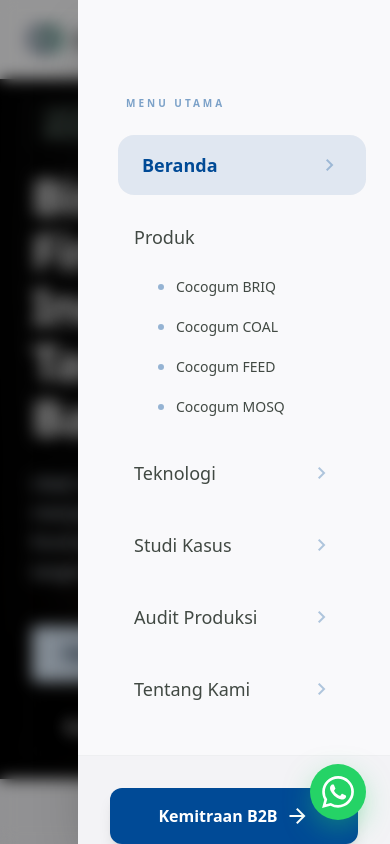
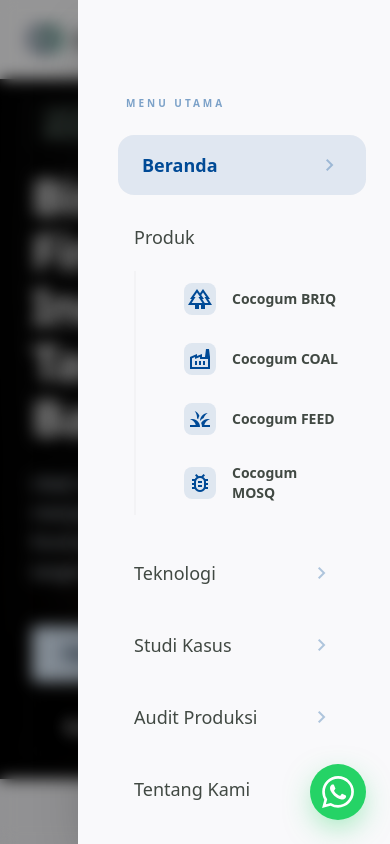
Before and after one commit to pratomobowo/web-cocogum, a Next.js app: page / in a window 390 px wide. Both pictures are taken after a click on the button "menu". Shown: the top 844 px of the page. Built offline with nearby package versions, Linux system fonts and the light colour scheme.

Commit message:
style: modernize product dropdown menu with icons and glassmorphism

```diff
--- a/src/components/layout/Header.tsx
+++ b/src/components/layout/Header.tsx
@@ -77,11 +77,18 @@
                       {link.name}
                       <span className="material-symbols-outlined text-[16px] group-hover/dropdown:-rotate-180 transition-transform duration-300">expand_more</span>
                     </Link>
-                    <div className="absolute top-[110%] left-0 w-60 bg-surface-container-lowest/95 backdrop-blur-xl rounded-2xl shadow-2xl border border-outline-variant/10 opacity-0 translate-y-4 pointer-events-none group-hover/dropdown:opacity-100 group-hover/dropdown:translate-y-0 group-hover/dropdown:pointer-events-auto transition-all duration-300 z-50 overflow-hidden">
-                      <div className="py-2 flex flex-col">
+                    <div className="absolute top-[120%] left-1/2 -translate-x-1/2 w-64 bg-surface/95 backdrop-blur-2xl rounded-2xl shadow-[0_10px_40px_-5px_rgba(0,0,0,0.2)] border border-outline-variant/10 opacity-0 translate-y-4 pointer-events-none group-hover/dropdown:opacity-100 group-hover/dropdown:translate-y-0 group-hover/dropdown:pointer-events-auto transition-all duration-300 ease-out z-50 p-2">
+                      <div className="flex flex-col gap-1">
                         {link.subItems.map((sub, idx) => (
-                          <Link key={sub.href} href={sub.href} className="px-5 py-3.5 text-sm text-on-surface-variant hover:text-primary hover:bg-primary/5 hover:pl-6 transition-all font-medium border-b border-outline-variant/5 last:border-none">
-                            {sub.name}
+                          <Link key={sub.href} href={sub.href} className="group/item flex items-center gap-4 px-4 py-3 rounded-xl hover:bg-primary/5 transition-all">
+                            <div className="w-10 h-10 rounded-xl bg-primary/10 flex items-center justify-center group-hover/item:bg-primary group-hover/item:shadow-lg transition-all duration-300">
+                              <span className="material-symbols-outlined text-[20px] text-primary group-hover/item:text-white transition-colors">
+                                {idx === 0 ? "forest" : idx === 1 ? "factory" : idx === 2 ? "grass" : "bug_report"}
+                              </span>
+                            </div>
+                            <span className="text-sm font-bold text-on-surface-variant group-hover/item:text-primary transition-colors">
+                              {sub.name}
+                            </span>
                           </Link>
                         ))}
                       </div>
@@ -160,15 +167,20 @@
                       >
                         <span className="text-lg">{link.name}</span>
                       </Link>
-                      <div className="pl-12 flex flex-col gap-2 mt-1 mb-2">
-                        {link.subItems.map(sub => (
+                      <div className="pl-6 flex flex-col gap-1 mt-1 mb-4 ml-6 border-l-2 border-outline-variant/10">
+                        {link.subItems.map((sub, idx) => (
                           <Link
                             key={sub.href}
                             href={sub.href}
                             onClick={() => setIsMobileMenuOpen(false)}
-                            className="text-on-surface-variant hover:text-primary text-sm font-medium flex items-center gap-3 py-1.5"
+                            className="text-on-surface-variant hover:text-primary hover:bg-primary/5 px-4 ml-2 rounded-xl text-sm font-bold flex items-center gap-4 py-3 transition-colors"
                           >
-                            <span className="w-1.5 h-1.5 rounded-full bg-primary/40 block"></span> {sub.name}
+                            <div className="w-8 h-8 rounded-lg bg-primary/10 flex items-center justify-center shrink-0">
+                               <span className="material-symbols-outlined text-[18px] text-primary">
+                                  {idx === 0 ? "forest" : idx === 1 ? "factory" : idx === 2 ? "grass" : "bug_report"}
+                               </span>
+                            </div>
+                            {sub.name}
                           </Link>
                         ))}
                       </div>
```
